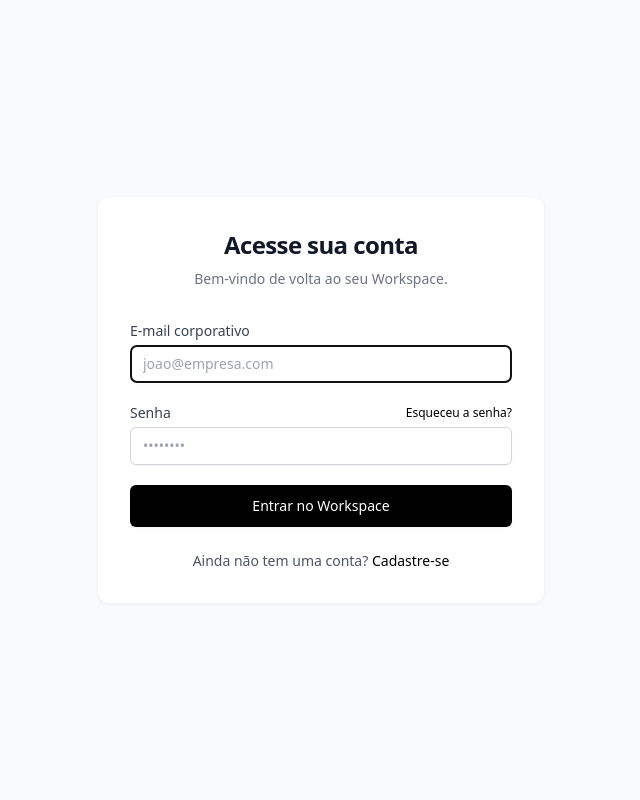
After one commit to GabrielDev969/Ready11, a Django app: page /login/ in a window 1280 px wide. The commit adds this page. Shown: the whole page, without its empty margins (319-959 px from the left). Run offline with Django 5.2, Linux system fonts and the light colour scheme; some libraries are stand-ins or nearby versions.

Commit message:
feat: adicionado parte de login no sistema

```diff
--- a/static/css/output.css
+++ b/static/css/output.css
@@ -745,6 +745,10 @@ video {
   justify-content: center;
 }
 
+.justify-between {
+  justify-content: space-between;
+}
+
 .gap-4 {
   gap: 1rem;
 }
@@ -785,6 +789,11 @@ video {
   border-color: transparent;
 }
 
+.border-red-200 {
+  --tw-border-opacity: 1;
+  border-color: rgb(254 202 202 / var(--tw-border-opacity, 1));
+}
+
 .bg-black {
   --tw-bg-opacity: 1;
   background-color: rgb(0 0 0 / var(--tw-bg-opacity, 1));
@@ -805,12 +814,26 @@ video {
   background-color: rgb(255 255 255 / var(--tw-bg-opacity, 1));
 }
 
+.bg-blue-50 {
+  --tw-bg-opacity: 1;
+  background-color: rgb(239 246 255 / var(--tw-bg-opacity, 1));
+}
+
+.bg-red-50 {
+  --tw-bg-opacity: 1;
+  background-color: rgb(254 242 242 / var(--tw-bg-opacity, 1));
+}
+
 .p-6 {
   padding: 1.5rem;
 }
 
 .p-8 {
   padding: 2rem;
+}
+
+.p-3 {
+  padding: 0.75rem;
 }
 
 .px-3 {
@@ -913,6 +936,11 @@ video {
   color: rgb(255 255 255 / var(--tw-text-opacity, 1));
 }
 
+.text-blue-600 {
+  --tw-text-opacity: 1;
+  color: rgb(37 99 235 / var(--tw-text-opacity, 1));
+}
+
 .antialiased {
   -webkit-font-smoothing: antialiased;
   -moz-osx-font-smoothing: grayscale;
--- /dev/null
+++ b/templates/users/login.html
@@ -0,0 +1,47 @@
+{% extends "base.html" %}
+{% load widget_tweaks %}
+
+{% block title %}Login | SaaS{% endblock %}
+
+{% block content %}
+<div class="w-full max-w-md bg-white rounded-xl shadow-sm border border-gray-100 p-8">
+    <div class="text-center mb-8">
+        <h1 class="text-2xl font-semibold tracking-tight text-gray-900">Acesse sua conta</h1>
+        <p class="text-sm text-gray-500 mt-2">Bem-vindo de volta ao seu Workspace.</p>
+    </div>
+
+    {% if messages %}
+        {% for message in messages %}
+            <div class="mb-4 p-3 rounded-md text-sm {% if message.tags == 'error' %}bg-red-50 text-red-600 border border-red-200{% else %}bg-blue-50 text-blue-600{% endif %}">
+                {{ message }}
+            </div>
+        {% endfor %}
+    {% endif %}
+
+    <form method="post" class="space-y-5">
+        {% csrf_token %}
+
+        <div>
+            <label class="block text-sm font-medium text-gray-700 mb-1">E-mail corporativo</label>
+            {% render_field form.email class="w-full rounded-md border-gray-300 shadow-sm focus:border-black focus:ring-black sm:text-sm px-3 py-2 border" placeholder="joao@empresa.com" %}
+        </div>
+
+        <div>
+            <div class="flex items-center justify-between mb-1">
+                <label class="block text-sm font-medium text-gray-700">Senha</label>
+                <a href="#" class="text-xs font-medium text-black hover:underline">Esqueceu a senha?</a>
+            </div>
+            {% render_field form.password class="w-full rounded-md border-gray-300 shadow-sm focus:border-black focus:ring-black sm:text-sm px-3 py-2 border" placeholder="••••••••" %}
+        </div>
+
+        <button type="submit" class="w-full flex justify-center py-2.5 px-4 border border-transparent rounded-md shadow-sm text-sm font-medium text-white bg-black hover:bg-gray-800 focus:outline-none focus:ring-2 focus:ring-offset-2 focus:ring-black transition-colors">
+            Entrar no Workspace
+        </button>
+    </form>
+
+    <p class="mt-6 text-center text-sm text-gray-600">
+        Ainda não tem uma conta?
+        <a href="{% url 'register' %}" class="font-medium text-black hover:underline">Cadastre-se</a>
+    </p>
+</div>
+{% endblock %}
--- a/users/forms.py
+++ b/users/forms.py
@@ -1,6 +1,7 @@
 from django import forms
 from django.contrib.auth.password_validation import validate_password
 from .models import CustomUser
+from django.contrib.auth.forms import AuthenticationForm
 
 class RegisterForm(forms.ModelForm):
     password = forms.CharField(
@@ -25,3 +26,14 @@ class RegisterForm(forms.ModelForm):
         if password and confirm_password and password != confirm_password:
             self.add_error('confirm_password', "As senhas não coincidem.")
         return cleaned_data
+
+class LoginForm(forms.Form):
+    email = forms.EmailField(
+        label='E-mail',
+        widget=forms.EmailInput(attrs={'autofocus': True})
+    )
+    password = forms.CharField(
+        label='Senha',
+        strip=False,
+        widget=forms.PasswordInput,
+    )
--- a/users/urls.py
+++ b/users/urls.py
@@ -4,4 +4,6 @@ from . import views
 urlpatterns = [
     path('cadastro/', views.register_view, name='register'),
     path('verificar/<uidb64>/<token>/', views.verify_email_view, name='verify_email'),
+    path('login/', views.login_view, name='login'),
+    path('dashboard/', views.dashboard_placeholder, name='dashboard_placeholder'),
 ]
--- a/users/views.py
+++ b/users/views.py
@@ -1,5 +1,5 @@
 from django.shortcuts import render, redirect
-from django.contrib.auth import get_user_model
+from django.contrib.auth import get_user_model, authenticate, login
 from django.core.mail import send_mail
 from django.urls import reverse
 from django.utils.http import urlsafe_base64_encode, urlsafe_base64_decode
@@ -7,8 +7,8 @@ from django.utils.encoding import force_bytes, force_str
 from django.contrib.auth.tokens import default_token_generator
 from django.conf import settings
 from django.http import HttpResponse
-
-from .forms import RegisterForm
+from .forms import RegisterForm, LoginForm
+from django.contrib import messages
 
 User = get_user_model()
 
@@ -18,6 +18,9 @@ def register_view(request):
         if form.is_valid():
             # Salva o usuário no banco, mas ainda não loga
             user = form.save(commit=False)
+
+            user.set_password(form.cleaned_data['password'])
+
             user.is_active = True
             user.email_verified = False # Nasce não verificado, conforme combinamos
             user.save()
@@ -67,3 +70,40 @@ def verify_email_view(request, uidb64, token):
         return HttpResponse("<h1>E-mail verificado com sucesso!</h1><p>Você já pode fazer login.</p>")
     else:
         return HttpResponse("<h1>Link inválido ou expirado.</h1>", status=400)
+
+def login_view(request):
+    if request.method == 'POST':
+        form = LoginForm(request.POST)
+        if form.is_valid():
+            email = form.cleaned_data.get('email')
+            password = form.cleaned_data.get('password')
+
+            # O Django tenta achar o usuário e validar a senha
+            user = authenticate(request, username=email, password=password)
+
+            if user is not None:
+                # A nossa regra de ouro: O e-mail foi verificado?
+                if not getattr(user, 'email_verified', False):
+                    messages.error(request, "Por favor, verifique seu e-mail antes de acessar o sistema.")
+                    return render(request, 'users/login.html', {'form': form})
+
+                # Regra nativa: O super admin desativou essa conta?
+                if not user.is_active:
+                    messages.error(request, "Sua conta foi desativada pelo administrador.")
+                    return render(request, 'users/login.html', {'form': form})
+
+                # Tudo certo! Cria a sessão do usuário
+                login(request, user)
+
+                # Redireciona para o painel principal (vamos criar uma rota provisória para não dar erro)
+                return redirect('dashboard_placeholder')
+            else:
+                messages.error(request, "E-mail ou senha incorretos.")
+    else:
+        form = LoginForm()
+
+    return render(request, 'users/login.html', {'form': form})
+
+# Uma view provisória apenas para termos onde cair após o login
+def dashboard_placeholder(request):
+    return HttpResponse("<h1>Bem-vindo ao Workspace!</h1><p>Você está logado com sucesso.</p>")
```
